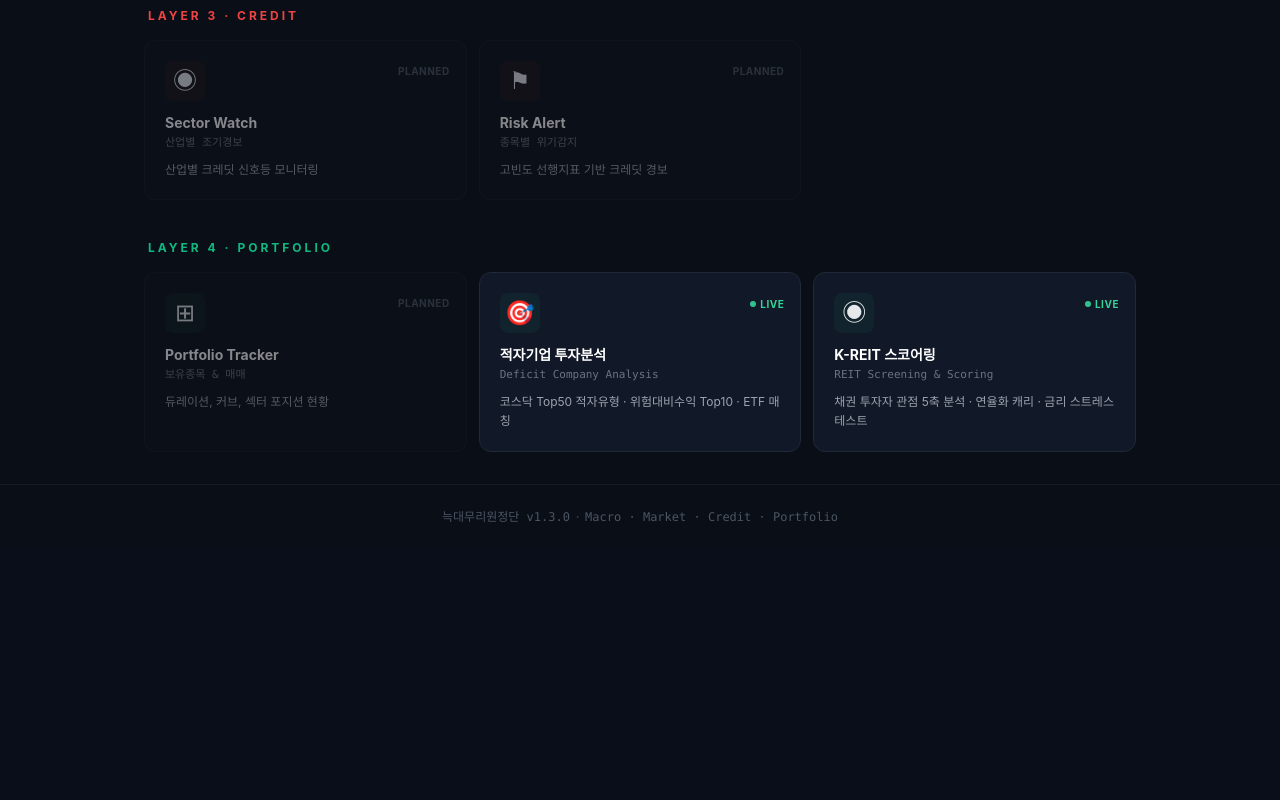
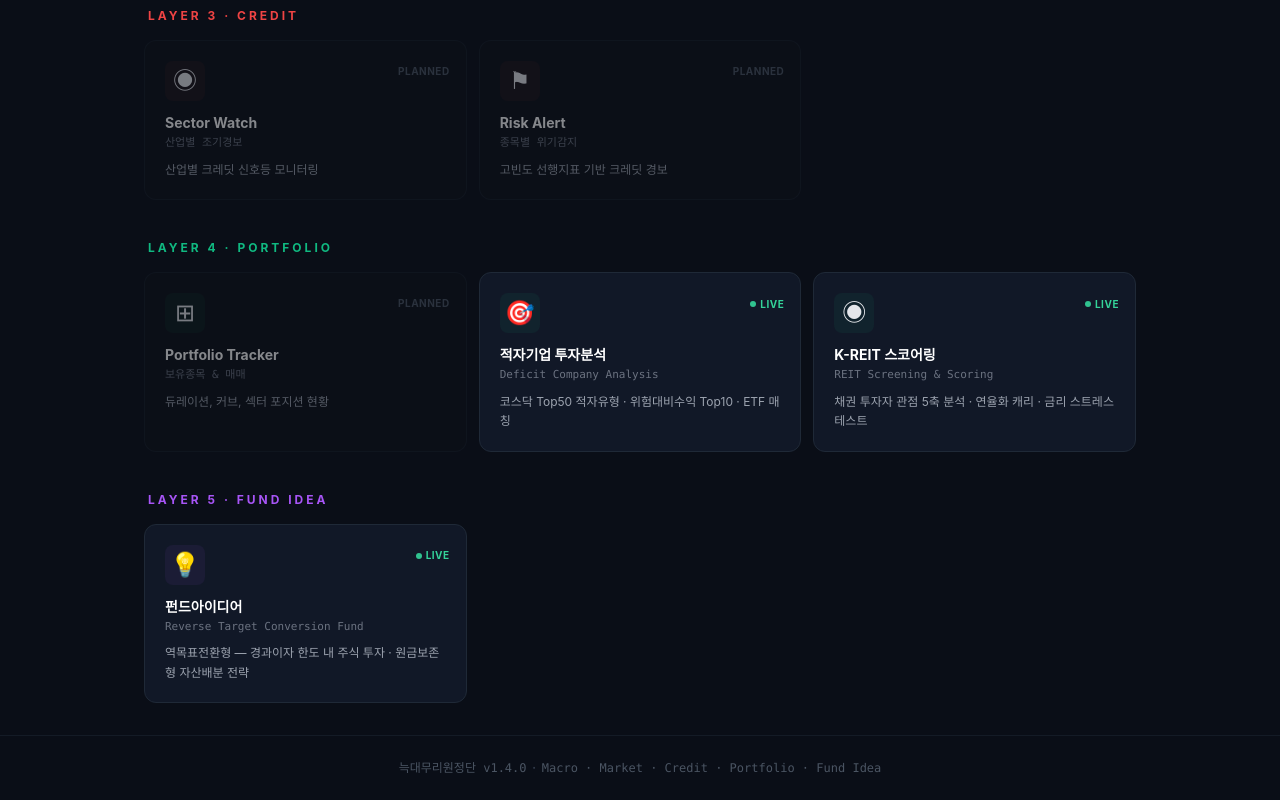
Before and after one commit to mib7514/wolfpack, a Next.js app: page / in a window 1280 px wide. Shown: the part 944-1744 px from the top of the page. Before the commit the page ends 1493 px from the top, so only its background shows below. Built offline with nearby package versions, Linux system fonts and the light colour scheme.

Commit message:
Update page.js

```diff
--- a/app/page.js
+++ b/app/page.js
@@ -147,6 +147,7 @@ const MODULES = [
     layer: "portfolio",
     status: "live",
   },
+  // ─── Layer 5: FUND IDEA ───
   {
     id: "fund-ideas",
     name: "펀드아이디어",
@@ -164,6 +165,7 @@ const LAYERS = [
   { id: "market", label: "Layer 2 · MARKET", color: "#3b82f6" },
   { id: "credit", label: "Layer 3 · CREDIT", color: "#ef4444" },
   { id: "portfolio", label: "Layer 4 · PORTFOLIO", color: "#10b981" },
+  { id: "fund-idea", label: "Layer 5 · FUND IDEA", color: "#a855f7" },
 ];
 
 export default function ControlTower() {
@@ -220,9 +222,9 @@ export default function ControlTower() {
       {/* Footer */}
       <footer className="border-t border-gray-800/50 py-6 text-center">
         <p className="text-xs text-gray-600 font-mono">
-          늑대무리원정단 v1.3.0
+          늑대무리원정단 v1.4.0
           <span className="text-gray-700 mx-1">·</span>
-          Macro · Market · Credit · Portfolio
+          Macro · Market · Credit · Portfolio · Fund Idea
         </p>
       </footer>
     </div>
```
